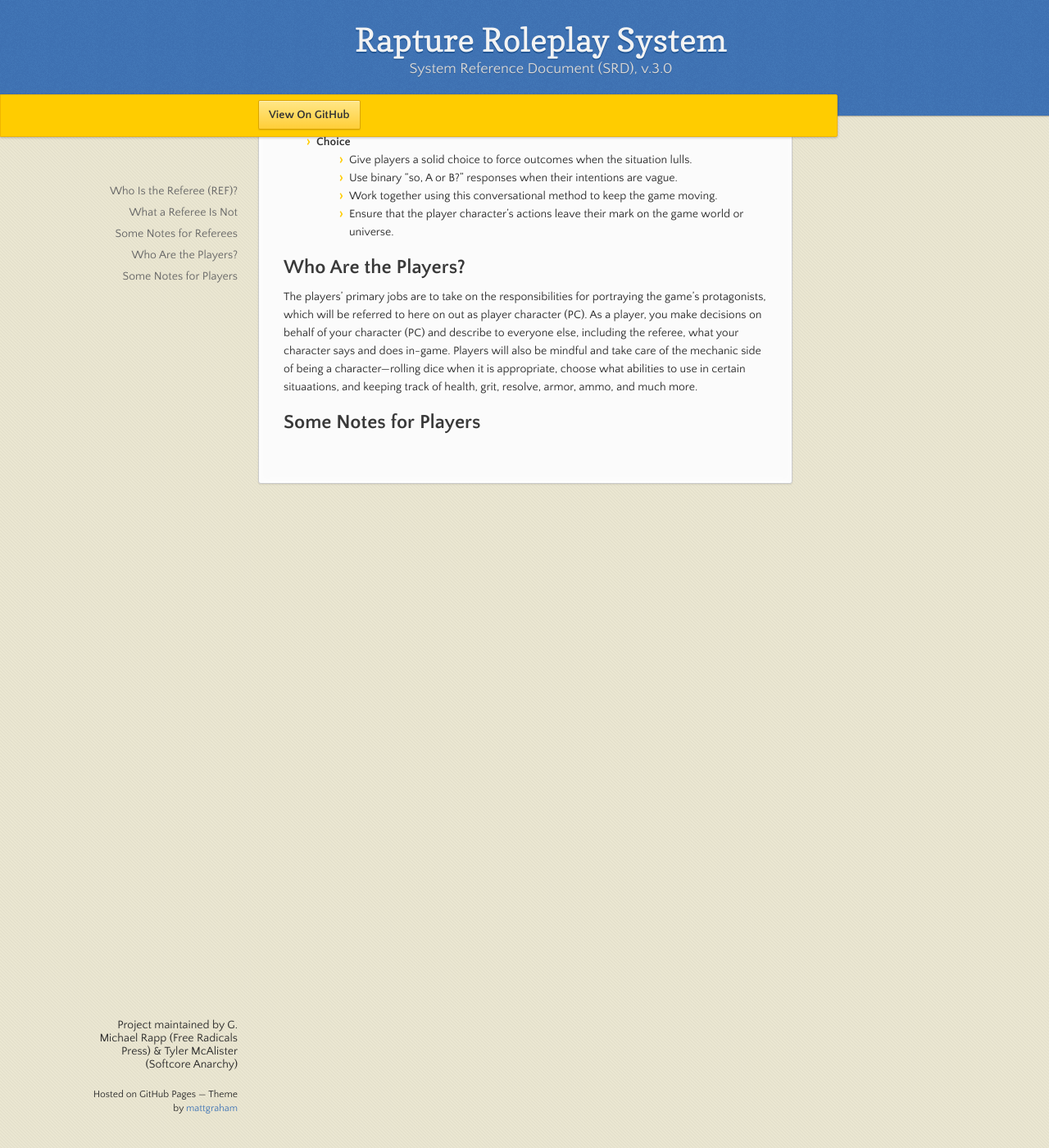
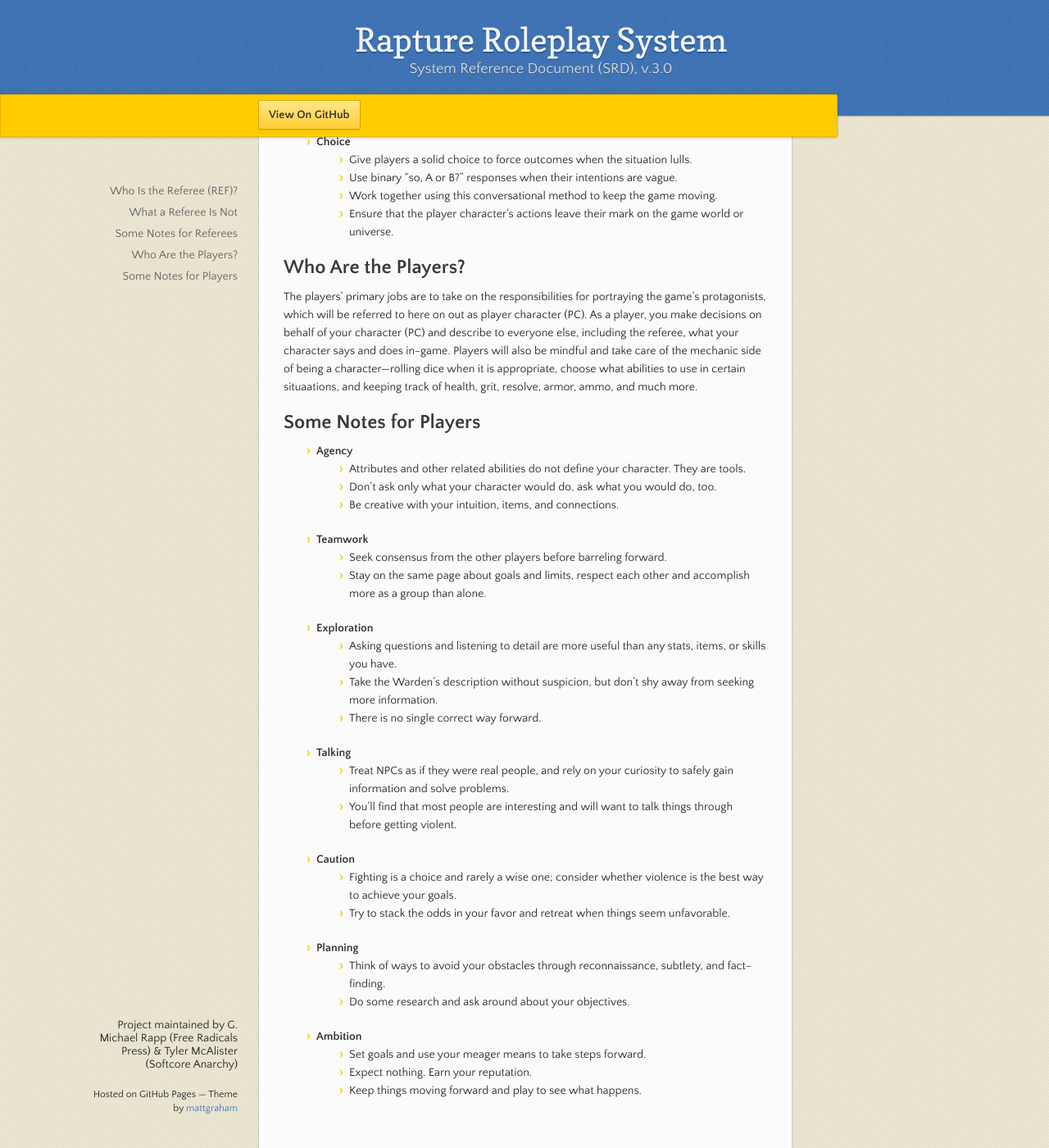
Before and after one commit to GMichaelRapp/rapture, a Jekyll site: the page built from fundamentals.md, in a window 1280 px wide and 1400 px high, scrolled down 2064 px. Shown: the whole window at 82% size. Built offline with Jekyll 4.4.1, drawn with Linux system fonts in a browser that asks for light colours.

Commit message:
Update fundamentals.md

```diff
--- a/fundamentals.md
+++ b/fundamentals.md
@@ -54,3 +54,27 @@ In recent years, there has been a lot of meaningful discussion on the demands pl
 The players’ primary jobs are to take on the responsibilities for portraying the game’s protagonists, which will be referred to here on out as player character (PC). As a player, you make decisions on behalf of your character (PC) and describe to everyone else, including the referee, what your character says and does in-game. Players will also be mindful and take care of the mechanic side of being a character—rolling dice when it is appropriate, choose what abilities to use in certain situaations, and keeping track of health, grit, resolve, armor, ammo, and much more.
 
 ## Some Notes for Players
+- **Agency**
+  - Attributes and other related abilities do not define your character. They are tools.
+  - Don’t ask only what your character would do, ask what you would do, too.
+  - Be creative with your intuition, items, and connections.
+- **Teamwork**
+  - Seek consensus from the other players before barreling forward.
+  - Stay on the same page about goals and limits, respect each other and accomplish more as a group than alone.
+- **Exploration**
+  - Asking questions and listening to detail are more useful than any stats, items, or skills you have.
+  - Take the Warden’s description without suspicion, but don’t shy away from seeking more information.
+  - There is no single correct way forward.
+- **Talking**
+  - Treat NPCs as if they were real people, and rely on your curiosity to safely gain information and solve problems.
+  - You’ll find that most people are interesting and will want to talk things through before getting violent.
+- **Caution**
+  - Fighting is a choice and rarely a wise one; consider whether violence is the best way to achieve your goals.
+  - Try to stack the odds in your favor and retreat when things seem unfavorable.
+- **Planning**
+  - Think of ways to avoid your obstacles through reconnaissance, subtlety, and fact-finding.
+  - Do some research and ask around about your objectives.
+- **Ambition**
+  - Set goals and use your meager means to take steps forward.
+  - Expect nothing. Earn your reputation.
+  - Keep things moving forward and play to see what happens.
```
